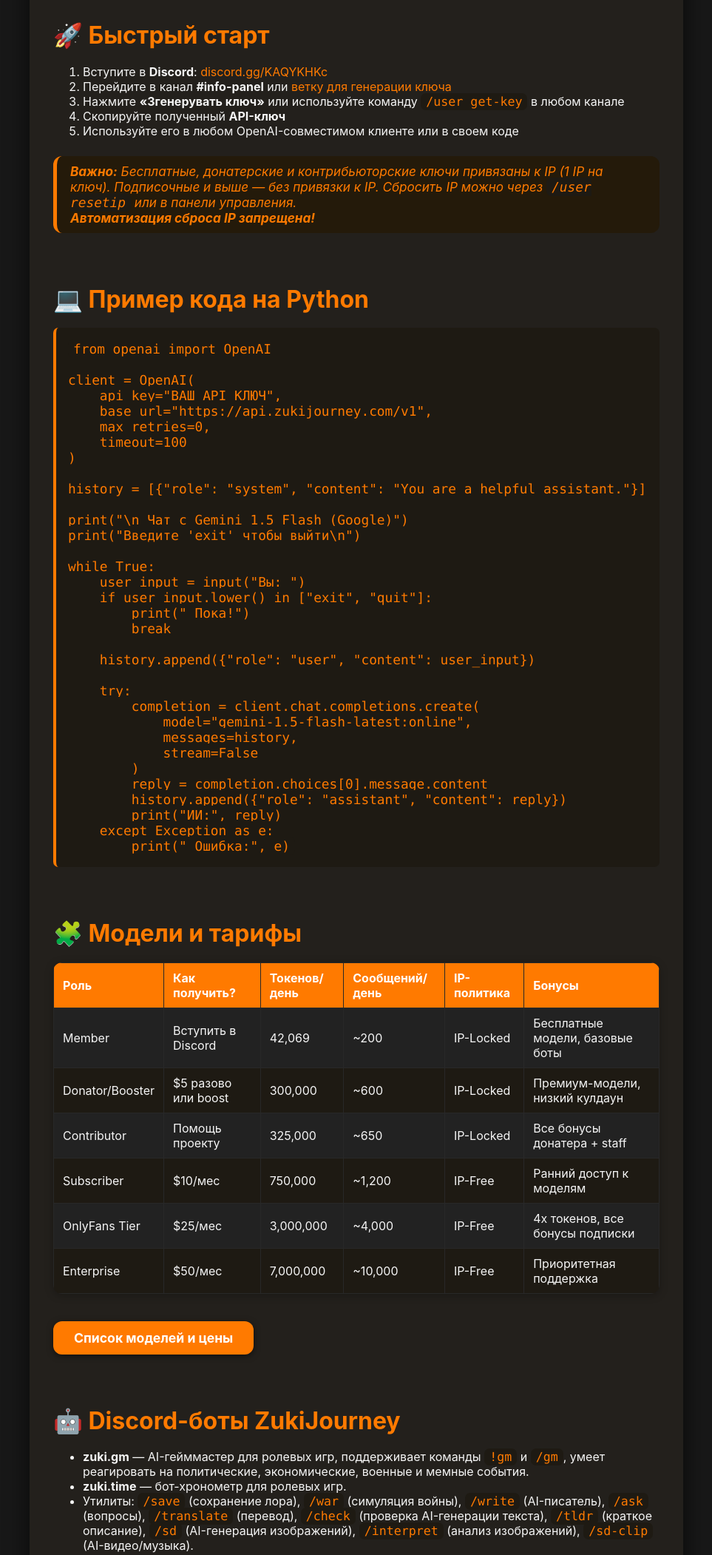
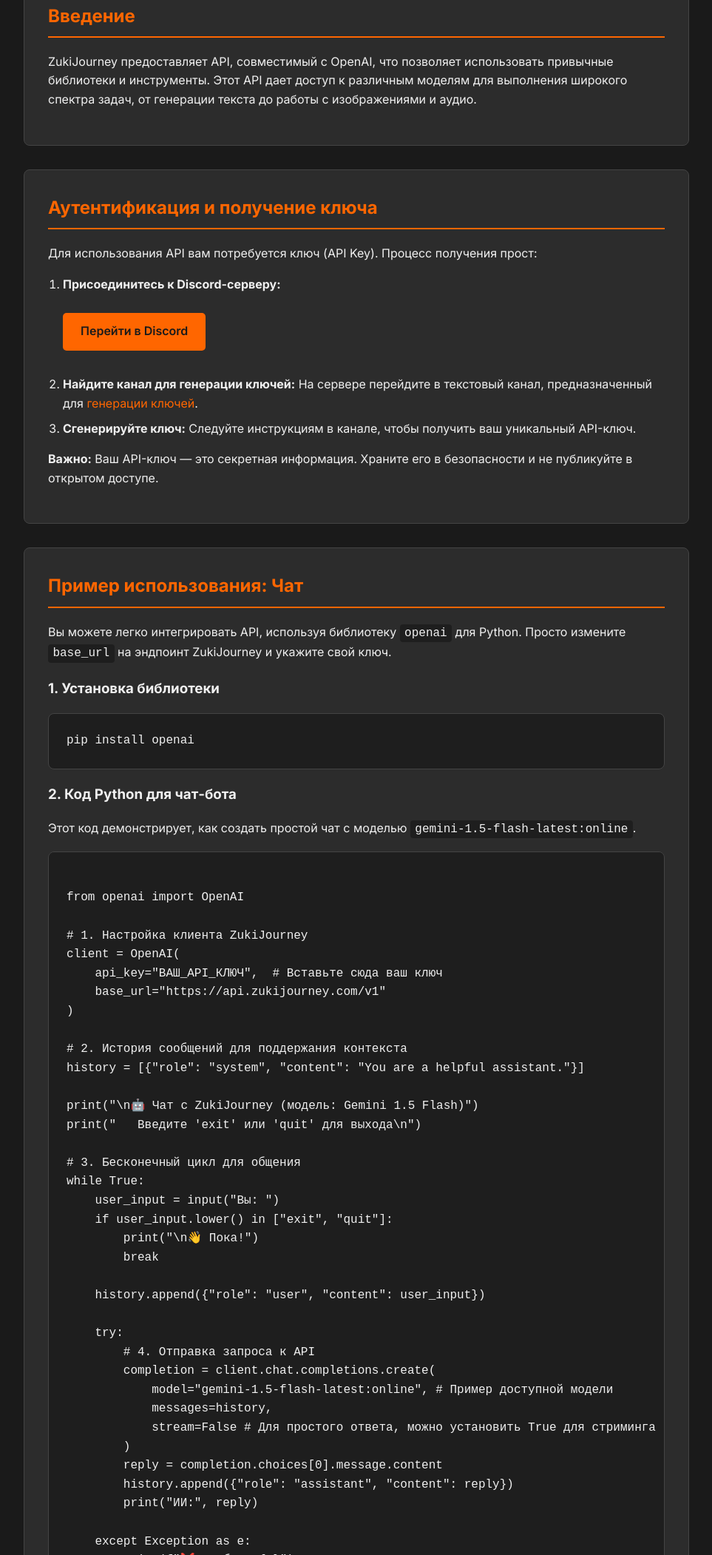
Before and after one commit to bcodecoding/zukiapidocs, a plain HTML site: page index.html in a window 1280 px wide. Shown: the part 295-2397 px from the top of the page at 74% size, without its empty margins (158-1121 px from the left). Drawn offline with Linux system fonts and the light colour scheme.

Commit message:
Update index.html

```diff
--- a/index.html
+++ b/index.html
@@ -2,346 +2,364 @@
 <html lang="ru">
 <head>
     <meta charset="UTF-8">
-  <meta name="viewport" content="width=device-width,initial-scale=1.0">
-  <title>ZukiJourney API Docs — docs-nousername</title>
+    <meta name="viewport" content="width=device-width, initial-scale=1.0">
+    <title>docs-nousername</title>
     <style>
+        /* Импорт шрифта */
+        @import url('https://fonts.googleapis.com/css2?family=Inter:wght@400;500;600;700&display=swap');
+
+        /* Переменные для цветовой схемы */
         :root {
-      --bg: #181818;
-      --panel: #23201c;
-      --accent: #ff7a00;
-      --text: #f5f5f5;
-      --text-muted: #b5b5b5;
-      --border: #282828;
-      --radius: 12px;
-      --shadow: 0 4px 32px 0 #000a;
-      --transition: 0.3s cubic-bezier(.4,0,.2,1);
+            --bg-color: #1a1a1a;
+            --primary-color: #ff6600;
+            --text-color: #f0f0f0;
+            --card-bg-color: #2c2c2c;
+            --border-color: #444;
         }
-    html, body {
+
+        /* Общие стили для body */
+        body {
+            font-family: 'Inter', sans-serif;
+            background-color: var(--bg-color);
+            color: var(--text-color);
             margin: 0;
             padding: 0;
-      background: var(--bg);
-      color: var(--text);
-      font-family: 'Inter', 'Segoe UI', Arial, sans-serif;
-      min-height: 100vh;
-      scroll-behavior: smooth;
+            line-height: 1.6;
         }
-    body {
+
+        /* Основной контейнер */
+        .container {
+            max-width: 900px;
+            margin: 0 auto;
+            padding: 2rem;
+            opacity: 0;
+            animation: fadeIn 1s ease-in-out forwards;
+        }
+
+        @keyframes fadeIn {
+            from { opacity: 0; transform: translateY(20px); }
+            to { opacity: 1; transform: translateY(0); }
+        }
+
+        /* Стили заголовка */
+        header {
+            text-align: center;
+            margin-bottom: 3rem;
+            animation: slideDown 0.8s ease-in-out;
+        }
+
+        @keyframes slideDown {
+            from { transform: translateY(-50px); opacity: 0; }
+            to { transform: translateY(0); opacity: 1; }
+        }
+
+        header h1 {
+            font-size: 2.5rem;
+            color: var(--primary-color);
+            margin-bottom: 0.5rem;
+        }
+
+        header p {
+            font-size: 1.1rem;
+            color: #aaa;
+        }
+
+        /* Стили для секций */
+        .section {
+            background-color: var(--card-bg-color);
+            padding: 2rem;
+            border-radius: 8px;
+            margin-bottom: 2rem;
+            border: 1px solid var(--border-color);
+            transition: transform 0.3s ease, box-shadow 0.3s ease;
+        }
+
+        .section:hover {
+            transform: translateY(-5px);
+            box-shadow: 0 10px 20px rgba(0,0,0,0.2);
+        }
+
+        .section h2 {
+            color: var(--primary-color);
+            border-bottom: 2px solid var(--primary-color);
+            padding-bottom: 0.5rem;
+            margin-top: 0;
+        }
+
+        .section h2 a {
+            color: inherit;
+            text-decoration: none;
+        }
+
+        /* Стили для кода */
+        code {
+            background-color: #1e1e1e;
+            color: var(--text-color);
+            padding: 0.2rem 0.4rem;
+            border-radius: 4px;
+            font-family: 'Courier New', Courier, monospace;
+        }
+
+        pre {
+            background-color: #1e1e1e;
+            padding: 1.5rem;
+            border-radius: 8px;
+            overflow-x: auto;
+            border: 1px solid var(--border-color);
+        }
+
+        pre code {
+            padding: 0;
+            background-color: transparent;
+            border: none;
+        }
+
+        /* Стили для кнопок */
+        .button {
+            display: inline-block;
+            background-color: var(--primary-color);
+            color: var(--bg-color) !important;
+            padding: 0.8rem 1.5rem;
+            border-radius: 5px;
+            text-decoration: none;
+            font-weight: 600;
+            transition: background-color 0.3s ease, transform 0.3s ease;
+        }
+
+        .button:hover {
+            background-color: #e65c00;
+            transform: scale(1.05);
+        }
+
+        /* Стили для футера */
+        footer {
+            text-align: center;
+            padding: 2rem 0;
+            margin-top: 2rem;
+            color: #aaa;
+            border-top: 1px solid var(--border-color);
+        }
+
+        footer a {
+            color: var(--primary-color);
+            text-decoration: none;
+            margin: 0 1rem;
+            transition: color 0.3s ease;
+        }
+
+        footer a:hover {
+            color: #e65c00;
+        }
+
+        /* Стили для навигации */
+        .nav {
+            position: fixed;
+            top: 0;
+            left: 0;
+            width: 100%;
+            background: rgba(26, 26, 26, 0.8);
+            backdrop-filter: blur(10px);
+            padding: 1rem 0;
+            z-index: 1000;
+            border-bottom: 1px solid var(--border-color);
+        }
+
+        .nav-container {
             display: flex;
-      flex-direction: column;
-      min-height: 100vh;
+            justify-content: center;
+            align-items: center;
+            max-width: 900px;
+            margin: 0 auto;
         }
-    header {
-      background: var(--panel);
-      box-shadow: var(--shadow);
-      padding: 32px 0 16px 0;
-      text-align: center;
-      border-bottom: 2px solid var(--accent);
-      animation: fadeInDown 1s;
+
+        .nav a {
+            color: var(--text-color);
+            text-decoration: none;
+            margin: 0 1.5rem;
+            font-size: 1rem;
+            font-weight: 500;
+            transition: color 0.3s ease;
         }
-    header h1 {
-      font-size: 2.8rem;
-      font-weight: 800;
-      letter-spacing: -1px;
-      color: var(--accent);
-      margin-bottom: 0.2em;
+
+        .nav a:hover {
+            color: var(--primary-color);
         }
-    header p {
-      color: var(--text-muted);
-      font-size: 1.1rem;
-      margin: 0;
+
+        /* Отступ для контента под навигацией */
+        .content {
+            padding-top: 80px;
         }
-    main {
-      flex: 1;
-      max-width: 820px;
-      margin: 32px auto 0 auto;
-      background: var(--panel);
-      border-radius: var(--radius);
-      box-shadow: var(--shadow);
-      padding: 36px 32px 48px 32px;
-      animation: fadeInUp 1.2s;
+
+        /* Ссылка в тексте */
+        .text-link {
+            color: var(--primary-color);
+            text-decoration: none;
         }
-    h2 {
-      color: var(--accent);
-      margin-top: 2.2em;
-      margin-bottom: 0.6em;
-      font-size: 2rem;
-      font-weight: 700;
-    }
-    h3 {
-      color: var(--accent);
-      margin-top: 1.6em;
-      margin-bottom: 0.3em;
-      font-size: 1.25rem;
-      font-weight: 600;
-    }
-    code, pre {
-      background: #1e1a13;
-      color: var(--accent);
-      border-radius: 7px;
-      padding: 2px 7px;
-      font-size: 1.04em;
-      font-family: 'JetBrains Mono', 'Fira Mono', 'Consolas', monospace;
-    }
-    pre {
-      display: block;
-      padding: 18px 16px;
-      margin: 1em 0;
-      overflow-x: auto;
-      background: #1e1a13;
-      color: var(--text);
-      border-left: 4px solid var(--accent);
-      font-size: 1.07em;
-    }
-    table {
-      width: 100%;
-      border-collapse: collapse;
-      margin: 1.2em 0;
-      background: #1e1a13;
-      border-radius: var(--radius);
-      overflow: hidden;
-      box-shadow: 0 2px 12px #0004;
-    }
-    th, td {
-      padding: 10px 12px;
-      border: 1px solid var(--border);
-      text-align: left;
-    }
-    th {
-      background: var(--accent);
-      color: #fff;
-      font-weight: 700;
-    }
-    tr:nth-child(even) {
-      background: #222;
-    }
-    a {
-      color: var(--accent);
-      text-decoration: none;
-      transition: color var(--transition);
-    }
-    a:hover {
-      color: #fff;
+        .text-link:hover {
             text-decoration: underline;
         }
-    .btn {
-      display: inline-block;
-      background: var(--accent);
-      color: #fff;
-      border: none;
-      border-radius: var(--radius);
-      padding: 12px 28px;
-      margin: 18px 8px 0 0;
-      font-size: 1.1rem;
-      font-weight: 700;
-      cursor: pointer;
-      box-shadow: 0 2px 8px #0008;
-      transition: background var(--transition), transform var(--transition);
-      text-align: center;
-      text-decoration: none;
+
+        /* Списки */
+        ol, ul {
+            padding-left: 20px;
         }
-    .btn:hover {
-      background: #ff9600;
-      color: #fff;
-      transform: translateY(-2px) scale(1.04);
-    }
-    .note {
-      background: #241a0a;
-      border-left: 5px solid var(--accent);
-      color: var(--accent);
-      padding: 10px 18px;
-      margin: 1.4em 0;
-      border-radius: var(--radius);
-      font-size: 1.07em;
-      font-style: italic;
-      animation: fadeIn 1.7s;
-    }
-    .contacts {
-      margin-top: 2.5em;
-      display: flex;
-      flex-wrap: wrap;
-      gap: 18px;
-      align-items: center;
-    }
-    .contacts a {
-      display: flex;
-      align-items: center;
-      gap: 8px;
-      font-size: 1.1rem;
-      color: var(--accent);
-      background: #1e1a13;
-      border-radius: var(--radius);
-      padding: 8px 16px;
-      transition: background var(--transition), color var(--transition);
-      text-decoration: none;
-      box-shadow: 0 2px 8px #0004;
-    }
-    .contacts a:hover {
-      background: var(--accent);
-      color: #fff;
-    }
-    @keyframes fadeInDown {
-      from { opacity: 0; transform: translateY(-32px);}
-      to { opacity: 1; transform: translateY(0);}
-    }
-    @keyframes fadeInUp {
-      from { opacity: 0; transform: translateY(32px);}
-      to { opacity: 1; transform: translateY(0);}
-    }
-    @keyframes fadeIn {
-      from { opacity: 0;}
-      to { opacity: 1;}
-    }
-    @media (max-width: 700px) {
-      main { padding: 18px 4vw 32px 4vw; }
-      header { padding: 20px 0 10px 0; }
-      h1 { font-size: 2rem; }
+        li {
+            margin-bottom: 0.5rem;
         }
     </style>
 </head>
 <body>
+
+    <nav class="nav">
+        <div class="nav-container">
+            <a href="#introduction">Введение</a>
+            <a href="#auth">Аутентификация</a>
+            <a href="#usage">Пример</a>
+            <a href="#endpoints">Эндпоинты</a>
+            <a href="#contacts">Контакты</a>
+        </div>
+    </nav>
+
+    <div class="container content">
         <header>
-    <h1>docs-nousername: ZukiJourney API</h1>
-    <p>Подробная документация по использованию ZukiJourney API, получению ключа, интеграции с OpenAI-клиентами, тарифам, Discord-ботам и контактам.</p>
+            <h1>docs-nousername</h1>
+            <p>Подробная документация по работе с ZukiJourney API</p>
         </header>
+
         <main>
-    <h2>🚀 Быстрый старт</h2>
+            <section id="introduction" class="section">
+                <h2>Введение</h2>
+                <p>ZukiJourney предоставляет API, совместимый с OpenAI, что позволяет использовать привычные библиотеки и инструменты. Этот API дает доступ к различным моделям для выполнения широкого спектра задач, от генерации текста до работы с изображениями и аудио.</p>
+            </section>
+
+            <section id="auth" class="section">
+                <h2>Аутентификация и получение ключа</h2>
+                <p>Для использования API вам потребуется ключ (API Key). Процесс получения прост:</p>
                 <ol>
-      <li>Вступите в <b>Discord</b>: <a href="https://discord.gg/KAQYKHKc" target="_blank">discord.gg/KAQYKHKc</a></li>
-      <li>Перейдите в канал <b>#info-panel</b> или <a href="https://discord.com/channels/1090022628946886726/1305777445852545024" target="_blank">ветку для генерации ключа</a></li>
-      <li>Нажмите <b>«Згенерувать ключ»</b> или используйте команду <code>/user get-key</code> в любом канале</li>
-      <li>Скопируйте полученный <b>API-ключ</b></li>
-      <li>Используйте его в любом OpenAI-совместимом клиенте или в своем коде</li>
+                    <li>
+                        <strong>Присоединитесь к Discord-серверу:</strong>
+                        <br><br>
+                        <a href="https://discord.gg/KAQYKHKc" target="_blank" class="button">Перейти в Discord</a>
+                        <br><br>
+                    </li>
+                    <li><strong>Найдите канал для генерации ключей:</strong> На сервере перейдите в текстовый канал, предназначенный для <a href="https://discord.com/channels/1090022628946886726/1305777445852545024" target="_blank" class="text-link">генерации ключей</a>.</li>
+                    <li><strong>Сгенерируйте ключ:</strong> Следуйте инструкциям в канале, чтобы получить ваш уникальный API-ключ.</li>
                 </ol>
-    <div class="note">
-      <b>Важно:</b> Бесплатные, донатерские и контрибьюторские ключи привязаны к IP (1 IP на ключ). Подписочные и выше — без привязки к IP. Сбросить IP можно через <code>/user resetip</code> или в панели управления.<br>
-      <b>Автоматизация сброса IP запрещена!</b>
-    </div>
+                <p><strong>Важно:</strong> Ваш API-ключ — это секретная информация. Храните его в безопасности и не публикуйте в открытом доступе.</p>
+            </section>
 
-    <h2>💻 Пример кода на Python</h2>
-    <pre><code class="language-python">from openai import OpenAI
+            <section id="usage" class="section">
+                <h2>Пример использования: Чат</h2>
+                <p>Вы можете легко интегрировать API, используя библиотеку <code>openai</code> для Python. Просто измените <code>base_url</code> на эндпоинт ZukiJourney и укажите свой ключ.</p>
 
+                <h3>1. Установка библиотеки</h3>
+                <pre><code>pip install openai</code></pre>
+
+                <h3>2. Код Python для чат-бота</h3>
+                <p>Этот код демонстрирует, как создать простой чат с моделью <code>gemini-1.5-flash-latest:online</code>.</p>
+                <pre><code class="language-python">
+from openai import OpenAI
+
+# 1. Настройка клиента ZukiJourney
 client = OpenAI(
-    api_key="ВАШ_API_КЛЮЧ",
-    base_url="https://api.zukijourney.com/v1",
-    max_retries=0,
-    timeout=100
+    api_key="ВАШ_API_КЛЮЧ",  # Вставьте сюда ваш ключ
+    base_url="https://api.zukijourney.com/v1"
 )
 
+# 2. История сообщений для поддержания контекста
 history = [{"role": "system", "content": "You are a helpful assistant."}]
 
-print("\n Чат с Gemini 1.5 Flash (Google)")
-print("Введите 'exit' чтобы выйти\n")
+print("\n🤖 Чат с ZukiJourney (модель: Gemini 1.5 Flash)")
+print("   Введите 'exit' или 'quit' для выхода\n")
 
+# 3. Бесконечный цикл для общения
 while True:
     user_input = input("Вы: ")
     if user_input.lower() in ["exit", "quit"]:
-        print(" Пока!")
+        print("\n👋 Пока!")
         break
 
     history.append({"role": "user", "content": user_input})
 
     try:
+        # 4. Отправка запроса к API
         completion = client.chat.completions.create(
-            model="gemini-1.5-flash-latest:online",
+            model="gemini-1.5-flash-latest:online", # Пример доступной модели
             messages=history,
-            stream=False
+            stream=False # Для простого ответа, можно установить True для стриминга
         )
         reply = completion.choices[0].message.content
         history.append({"role": "assistant", "content": reply})
         print("ИИ:", reply)
+
     except Exception as e:
-        print(" Ошибка:", e)
+        print(f"❌ Ошибка: {e}")
+        # Удаляем последнее сообщение пользователя из истории при ошибке
+        history.pop()
                 </code></pre>
+            </section>
 
-    <h2>🧩 Модели и тарифы</h2>
-    <table>
-      <tr>
-        <th>Роль</th>
-        <th>Как получить?</th>
-        <th>Токенов/день</th>
-        <th>Сообщений/день</th>
-        <th>IP-политика</th>
-        <th>Бонусы</th>
-      </tr>
-      <tr>
-        <td>Member</td>
-        <td>Вступить в Discord</td>
-        <td>42,069</td>
-        <td>~200</td>
-        <td>IP-Locked</td>
-        <td>Бесплатные модели, базовые боты</td>
-      </tr>
-      <tr>
-        <td>Donator/Booster</td>
-        <td>$5 разово или boost</td>
-        <td>300,000</td>
-        <td>~600</td>
-        <td>IP-Locked</td>
-        <td>Премиум-модели, низкий кулдаун</td>
-      </tr>
-      <tr>
-        <td>Contributor</td>
-        <td>Помощь проекту</td>
-        <td>325,000</td>
-        <td>~650</td>
-        <td>IP-Locked</td>
-        <td>Все бонусы донатера + staff</td>
-      </tr>
-      <tr>
-        <td>Subscriber</td>
-        <td>$10/мес</td>
-        <td>750,000</td>
-        <td>~1,200</td>
-        <td>IP-Free</td>
-        <td>Ранний доступ к моделям</td>
-      </tr>
-      <tr>
-        <td>OnlyFans Tier</td>
-        <td>$25/мес</td>
-        <td>3,000,000</td>
-        <td>~4,000</td>
-        <td>IP-Free</td>
-        <td>4x токенов, все бонусы подписки</td>
-      </tr>
-      <tr>
-        <td>Enterprise</td>
-        <td>$50/мес</td>
-        <td>7,000,000</td>
-        <td>~10,000</td>
-        <td>IP-Free</td>
-        <td>Приоритетная поддержка</td>
-      </tr>
-    </table>
-    <a class="btn" href="https://docs.zukijourney.com/models" target="_blank">Список моделей и цены</a>
+            <section id="endpoints" class="section">
+                 <h2>Основные API Эндпоинты</h2>
+                <p>API предоставляет различные эндпоинты для разных задач. Вот некоторые из них, найденные в <a href="https://github.com/zukijourney/api-tests" target="_blank" class="text-link">официальном GitHub репозитории</a>:</p>
+                <ul>
+                    <li><code>/v1/chat/completions</code> - Для текстовых чатов и инструкций.</li>
+                    <li><code>/v1/audio/transcriptions</code> - Преобразование речи в текст (STT).</li>
+                    <li><code>/v1/audio/speech</code> - Преобразование текста в речь (TTS).</li>
+                    <li><code>/v1/images/generations</code> - Создание изображений по текстовому описанию.</li>
+                    <li><code>/v1/embeddings</code> - Создание векторных представлений текста.</li>
+                </ul>
+                <p>Поскольку официальная документация по моделям (<a href="https://docs.zukijourney.com/models" class="text-link">docs.zukijourney.com/models</a>) недоступна, рекомендуется искать актуальный список моделей и их возможностей в Discord-сообществе ZukiJourney.</p>
+            </section>
+        </main>
 
-    <h2>🤖 Discord-боты ZukiJourney</h2>
-    <ul>
-      <li><b>zuki.gm</b> — AI-гейммастер для ролевых игр, поддерживает команды <code>!gm</code> и <code>/gm</code>, умеет реагировать на политические, экономические, военные и мемные события.</li>
-      <li><b>zuki.time</b> — бот-хронометр для ролевых игр.</li>
-      <li>Утилиты: <code>/save</code> (сохранение лора), <code>/war</code> (симуляция войны), <code>/write</code> (AI-писатель), <code>/ask</code> (вопросы), <code>/translate</code> (перевод), <code>/check</code> (проверка AI-генерации текста), <code>/tldr</code> (краткое описание), <code>/sd</code> (AI-генерация изображений), <code>/interpret</code> (анализ изображений), <code>/sd-clip</code> (AI-видео/музыка).</li>
-    </ul>
-    <a class="btn" href="https://discord.gg/KAQYKHKc" target="_blank">В Discord-сервер</a>
+        <footer id="contacts">
+            <div>
+                <a href="https://t.me/nousernameai" target="_blank">Telegram</a>
+                <a href="https://t.me/+DYJjuEtEL0I3OTFi" target="_blank">Telegram Чат</a>
+                <a href="https://github.com/zukijourney/api-tests" target="_blank">GitHub</a>
+            </div>
+            <p>docs-nousername</p>
+        </footer>
+    </div>
 
-    <h2>📝 Часто задаваемые вопросы</h2>
-    <ul>
-      <li><b>Где взять ключ?</b> — Только через Discord (<b>#info-panel</b> или <b>/user get-key</b>).</li>
-      <li><b>Почему не работает ключ?</b> — Возможно, ваш IP изменился. Сбросьте через <code>/user resetip</code>.</li>
-      <li><b>Можно ли использовать с OpenAI-клиентами?</b> — Да, полностью совместим (пример выше).</li>
-      <li><b>Есть ли ограничения?</b> — Да, по токенам, сообщениям и IP (см. таблицу выше).</li>
-      <li><b>Как получить больше лимитов?</b> — Оформите подписку или поддержите проект.</li>
-    </ul>
+    <script>
+        document.addEventListener('DOMContentLoaded', () => {
+            // Плавная прокрутка к якорям
+            document.querySelectorAll('a[href^="#"]').forEach(anchor => {
+                anchor.addEventListener('click', function (e) {
+                    e.preventDefault();
+                    let targetElement = document.querySelector(this.getAttribute('href'));
+                    if (targetElement) {
+                        targetElement.scrollIntoView({
+                            behavior: 'smooth',
+                            block: 'start'
+                        });
+                    }
+                });
+            });
 
-    <h2>📞 Контакты и ссылки</h2>
-    <div class="contacts">
-      <a href="https://t.me/nousernameai" target="_blank">Мой Telegram</a>
-      <a href="https://t.me/+DYJjuEtEL0I3OTFi" target="_blank">Чат Telegram</a>
-      <a href="https://github.com/zukijourney/api-tests" target="_blank">GitHub: API Tests</a>
-      <a href="https://docs.zukijourney.com/models" target="_blank">Документация по моделям</a>
-      <a href="https://zukijourney.com/ai" target="_blank">Официальный сайт ZukiJourney</a>
-    </div>
-    <div class="note">
-      <b>docs-nousername</b> — неофициальная документация. Все права на сервисы и API принадлежат ZukiJourney.
-    </div>
-  </main>
+            // Анимация появления секций при прокрутке
+            const sections = document.querySelectorAll('.section');
+            const observer = new IntersectionObserver(entries => {
+                entries.forEach(entry => {
+                    if (entry.isIntersecting) {
+                        entry.target.style.opacity = '1';
+                        entry.target.style.transform = 'translateY(0)';
+                        observer.unobserve(entry.target); // Отключаем наблюдение после анимации
+                    }
+                });
+            }, {
+                threshold: 0.1
+            });
+
+            sections.forEach(section => {
+                section.style.opacity = '0';
+                section.style.transform = 'translateY(20px)';
+                section.style.transition = 'opacity 0.6s ease-out, transform 0.6s ease-out';
+                observer.observe(section);
+            });
+        });
+    </script>
 </body>
 </html>
```
Lines whose indentation alone changed are shown as unchanged.
